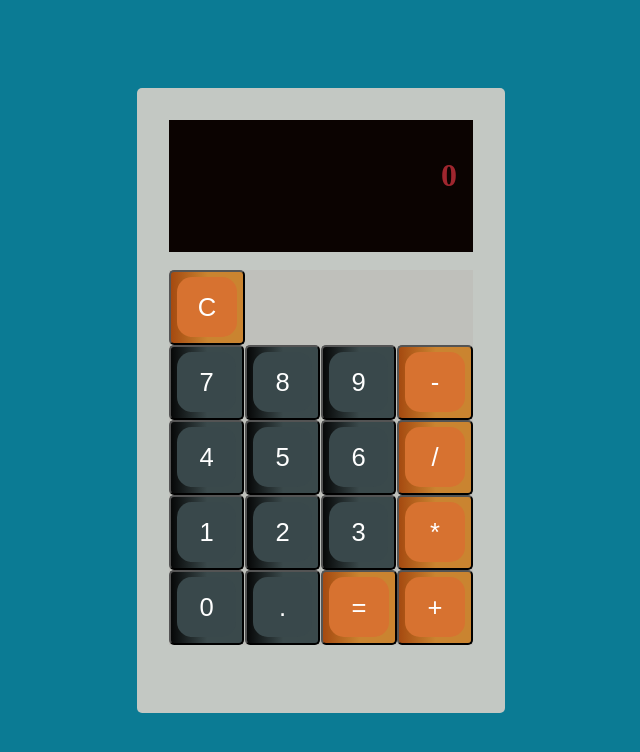
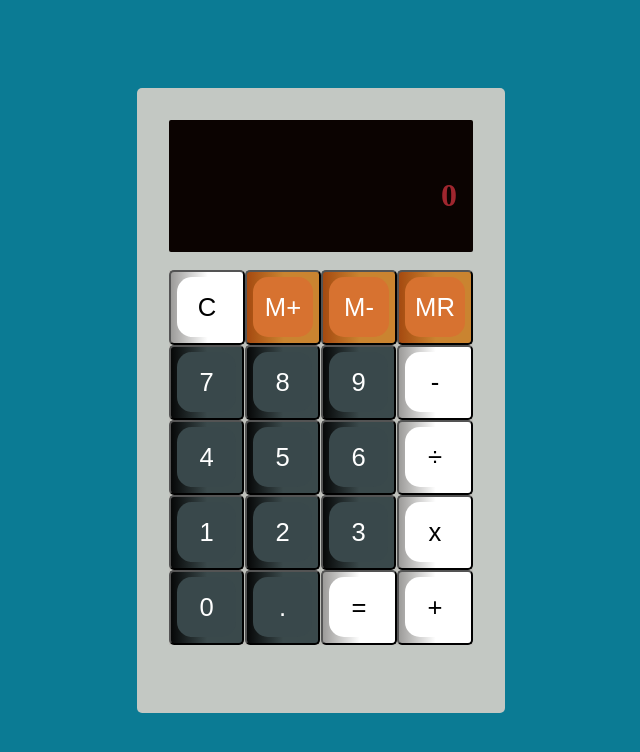
Before and after one commit to jessy-marion/Calculator, a React (Vite) app in the folder Calculator/: page / in a window 1280 px wide. Shown: the top 752 px of the page, without its empty margins (319-959 px from the left). Built offline with nearby package versions, Linux system fonts and the light colour scheme.

Commit message:
styles: new keys + fixes

```diff
--- a/Calculator/src/App.css
+++ b/Calculator/src/App.css
@@ -23,19 +23,35 @@ grid-template-areas:  "clear . . ."
 }
 
 
-.operator, .digit {
+.operator, .digit, .function {
   font-size: 1.6rem;
   border-radius: 5px;
-
+  color: white;
 }
 
 .digit {
   background: linear-gradient(90deg, rgba(6,7,7,1) 0%, rgba(58,73,75,1) 51%);
 }
 
+
+
+
 .operator {
+  background: linear-gradient(90deg, rgba(156,155,153,1) 0%, rgba(255,255,255,1) 51%);
+}
+
+.function {
   background: linear-gradient(90deg, rgba(165,74,16,1) 0%, rgba(202,132,48,1) 51%);
 }
+ .function  .key {
+  display: flex;
+  align-items: center;
+  justify-content: center ;
+  background: #D77230 ;
+  height: 60px;
+  width: 60px;
+  border-radius: 25%;
+ }
 
 
 .digit1grid {
--- a/Calculator/src/App.tsx
+++ b/Calculator/src/App.tsx
@@ -13,7 +13,7 @@ function App() {
   const [previousValue, setPreviousValue] = useState<string>("0")
   const [overwrite, setOverwrite] = useState<boolean>(true)
 
-  const operator: string[] = ['+', '-', '*', '/', '=', 'C'];
+  const operator: string[] = ['+', '-', 'x', '÷', '=', 'C'];
   const digit: string[] = ['1', '2', '3', '4', '5', '6', '7', '8', '9', '0', '.'];
 
   function clear() {
@@ -43,10 +43,10 @@ function App() {
       case "-":
         result = previous - current
         break
-      case "*":
+      case "x":
         result = previous * current
         break
-      case "/":
+      case "÷":
         result = previous / current
         break
       default:
@@ -92,6 +92,9 @@ function App() {
       { operator.map((op,index) => {
         return <Operator  key={index} operator={op} pickOperator={selectOperation} endOperation={endOperation} clear={clear} />
       } )}
+        <button className='function'><div className='key'>M+</div></button>
+        <button className='function' ><div className='key'>M-</div></button>
+        <button className='function'><div className='key'>MR</div></button>
       </div>
 
       <br />
--- a/Calculator/src/Components/Digit/Digit.module.css
+++ b/Calculator/src/Components/Digit/Digit.module.css
@@ -16,3 +16,8 @@
     width: 60px;
     border-radius: 25%;
 }
+
+
+.key:focus {
+   background:  yellow;
+}
--- a/Calculator/src/Components/Operator/Operator.module.css
+++ b/Calculator/src/Components/Operator/Operator.module.css
@@ -1,12 +1,12 @@
 .operatorProperties {
-    color: white
+    color: black
 }
 
 .key {
     display: flex;
     align-items: center;
     justify-content: center ;
-    background: #D77230 ;
+    background: white;
     height: 60px;
     width: 60px;
     border-radius: 25%;
--- a/Calculator/src/Components/Operator/Operator.tsx
+++ b/Calculator/src/Components/Operator/Operator.tsx
@@ -15,10 +15,10 @@ let transcribeOperator: string = "";
         case "-":
             transcribeOperator = "Soustraction"
           break
-        case "*":
+        case "x":
             transcribeOperator = "Multiplication"
           break
-        case "/":
+        case "÷":
             transcribeOperator = "Division"
           break
           case "=":
--- a/Calculator/src/Components/Screen/Screen.module.css
+++ b/Calculator/src/Components/Screen/Screen.module.css
@@ -1,5 +1,7 @@
 .screen {
+    border-radius: 2px;
     display: flex;
+    align-items: end;
     justify-content: end;
     background: #0B0301;
     color: #9F262E;
```
